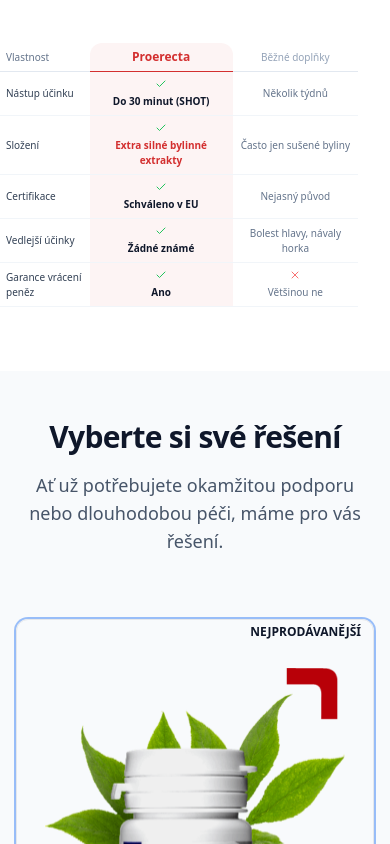
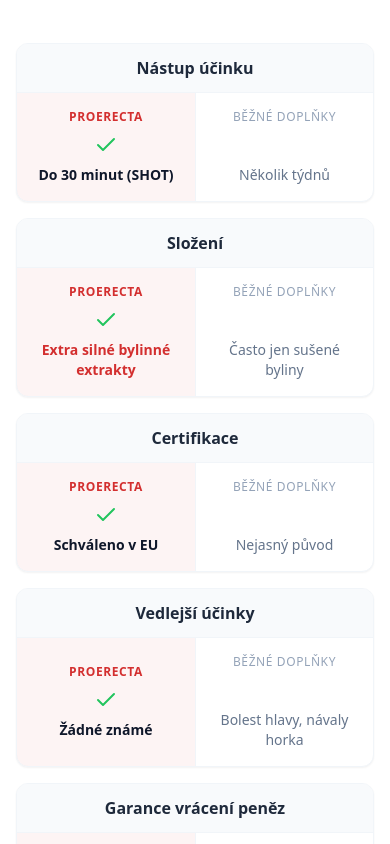
Before and after one commit to pejtr/silnelibido, a Next.js app: page / in a window 390 px wide. Shown: the part 2320-3164 px from the top of the page. Built offline with nearby package versions, Linux system fonts and the light colour scheme.

Commit message:
Optimize Comparison Table for mobile with card layout

```diff
--- a/components/ComparisonTable.tsx
+++ b/components/ComparisonTable.tsx
@@ -3,9 +3,17 @@
 import { Check, X } from "lucide-react";
 
 export function ComparisonTable() {
+  const comparisonData = [
+    { label: "Nástup účinku", pro: "Do 30 minut (SHOT)", con: "Několik týdnů" },
+    { label: "Složení", pro: <span className="font-extrabold text-[#D32F2F]">Extra silné bylinné extrakty</span>, con: "Často jen sušené byliny" },
+    { label: "Certifikace", pro: "Schváleno v EU", con: "Nejasný původ" },
+    { label: "Vedlejší účinky", pro: "Žádné známé", con: "Bolest hlavy, návaly horka" },
+    { label: "Garance vrácení peněz", pro: "Ano", con: "Většinou ne" },
+  ];
+
   return (
     <section className="py-16 bg-white">
-      <div className="container px-4 md:px-6">
+      <div className="container px-4 md:px-6 mx-auto">
         <div className="text-center max-w-3xl mx-auto mb-12">
           <h2 className="text-3xl font-bold text-slate-900 mb-4">Proč zvolit Proerectu?</h2>
           <p className="text-lg text-slate-600">
@@ -13,39 +21,64 @@
           </p>
         </div>
 
-        <div className="w-full -mx-4 md:mx-0 px-0 md:px-0">
+        {/* Mobile View: Cards */}
+        <div className="md:hidden space-y-4">
+          {comparisonData.map((row, i) => (
+            <div key={i} className="bg-white rounded-xl shadow-sm border border-slate-100 overflow-hidden">
+              <div className="bg-slate-50 px-4 py-3 border-b border-slate-100 font-bold text-slate-800 text-center">
+                {row.label}
+              </div>
+              <div className="grid grid-cols-2 divide-x divide-slate-100">
+                {/* Proerecta Column */}
+                <div className="p-4 flex flex-col items-center justify-center text-center bg-[#D32F2F]/5">
+                  <div className="text-xs font-bold text-[#D32F2F] mb-2 uppercase tracking-wider">Proerecta</div>
+                  <Check className="w-6 h-6 text-green-500 mb-2" />
+                  <span className="text-sm font-bold text-slate-900">{row.pro}</span>
+                </div>
+
+                {/* Competitor Column */}
+                <div className="p-4 flex flex-col items-center justify-center text-center">
+                  <div className="text-xs font-medium text-slate-400 mb-2 uppercase tracking-wider">Běžné doplňky</div>
+                  {row.con === "Většinou ne" ? (
+                    <X className="w-6 h-6 text-red-400 mb-2" />
+                  ) : (
+                    <div className="w-6 h-6 mb-2" /> // Spacer to align with checkmark
+                  )}
+                  <span className="text-sm text-slate-500">{row.con}</span>
+                </div>
+              </div>
+            </div>
+          ))}
+        </div>
+
+        {/* Desktop View: Table */}
+        <div className="hidden md:block w-full">
           <table className="w-full max-w-4xl mx-auto border-collapse table-fixed">
             <thead>
               <tr>
-                <th className="p-1.5 md:p-4 text-left text-slate-500 font-medium border-b border-slate-200 w-[25%] md:w-1/3 text-[10px] md:text-base break-words">Vlastnost</th>
-                <th className="p-1.5 md:p-4 text-center bg-[#D32F2F]/5 border-b border-[#D32F2F] text-[#D32F2F] font-bold text-xs md:text-lg w-[40%] md:w-1/3 rounded-t-xl break-words">
+                <th className="p-4 text-left text-slate-500 font-medium border-b border-slate-200 w-1/3 text-base">Vlastnost</th>
+                <th className="p-4 text-center bg-[#D32F2F]/5 border-b border-[#D32F2F] text-[#D32F2F] font-bold text-lg w-1/3 rounded-t-xl">
                   Proerecta
                 </th>
-                <th className="p-1.5 md:p-4 text-center text-slate-400 font-medium border-b border-slate-200 w-[35%] md:w-1/3 text-[10px] md:text-base break-words">
+                <th className="p-4 text-center text-slate-400 font-medium border-b border-slate-200 w-1/3 text-base">
                   Běžné doplňky
                 </th>
               </tr>
             </thead>
-            <tbody className="text-[10px] md:text-base">
-              {[
-                { label: "Nástup účinku", pro: "Do 30 minut (SHOT)", con: "Několik týdnů" },
-                { label: "Složení", pro: <span className="font-extrabold text-[#D32F2F]">Extra silné bylinné extrakty</span>, con: "Často jen sušené byliny" },
-                { label: "Certifikace", pro: "Schváleno v EU", con: "Nejasný původ" },
-                { label: "Vedlejší účinky", pro: "Žádné známé", con: "Bolest hlavy, návaly horka" },
-                { label: "Garance vrácení peněz", pro: "Ano", con: "Většinou ne" },
-              ].map((row, i) => (
+            <tbody className="text-base">
+              {comparisonData.map((row, i) => (
                 <tr key={i} className="border-b border-slate-100 hover:bg-slate-50 transition-colors">
-                  <td className="p-1.5 md:p-4 font-medium text-slate-700 align-middle break-words hyphens-auto">{row.label}</td>
-                  <td className="p-1.5 md:p-4 text-center bg-[#D32F2F]/5 font-bold text-slate-900 align-middle">
-                    <div className="flex flex-col md:flex-row items-center justify-center gap-1 md:gap-2">
-                      <Check className="w-3 h-3 md:w-5 md:h-5 text-green-500 flex-shrink-0" />
-                      <span className="break-words w-full hyphens-auto">{row.pro}</span>
+                  <td className="p-4 font-medium text-slate-700 align-middle">{row.label}</td>
+                  <td className="p-4 text-center bg-[#D32F2F]/5 font-bold text-slate-900 align-middle">
+                    <div className="flex items-center justify-center gap-2">
+                      <Check className="w-5 h-5 text-green-500 flex-shrink-0" />
+                      <span>{row.pro}</span>
                     </div>
                   </td>
-                  <td className="p-1.5 md:p-4 text-center text-slate-500 align-middle">
-                    <div className="flex flex-col md:flex-row items-center justify-center gap-1 md:gap-2">
-                      {row.con === "Většinou ne" ? <X className="w-3 h-3 md:w-5 md:h-5 text-red-400 flex-shrink-0" /> : null}
-                      <span className="break-words w-full hyphens-auto">{row.con}</span>
+                  <td className="p-4 text-center text-slate-500 align-middle">
+                    <div className="flex items-center justify-center gap-2">
+                      {row.con === "Většinou ne" ? <X className="w-5 h-5 text-red-400 flex-shrink-0" /> : null}
+                      <span>{row.con}</span>
                     </div>
                   </td>
                 </tr>
```
